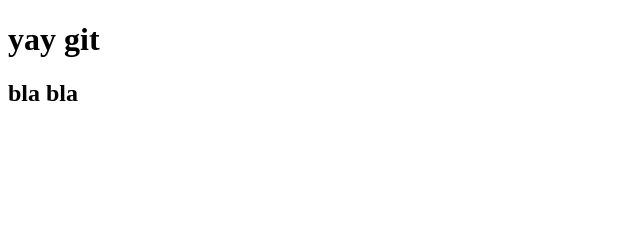
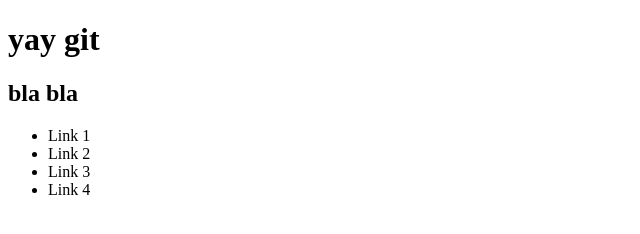
Before and after one commit to mpin-easv/GitBranches, a plain HTML site: page index.html in a window 1280 px wide. Shown: the whole page, without its empty margins (0-640 px from the left). Drawn offline with Linux system fonts and the light colour scheme.

Commit message:
added footer

```diff
--- a/index.html
+++ b/index.html
@@ -9,5 +9,14 @@
   <h1>yay git</h1>
   <h2>bla bla</h2>
 
+  <footer>
+    <ul>
+      <li>Link 1</li>
+      <li>Link 2</li>
+      <li>Link 3</li>
+      <li>Link 4</li>
+    </ul>
+  </footer>
+
 </body>
 </html>
```
